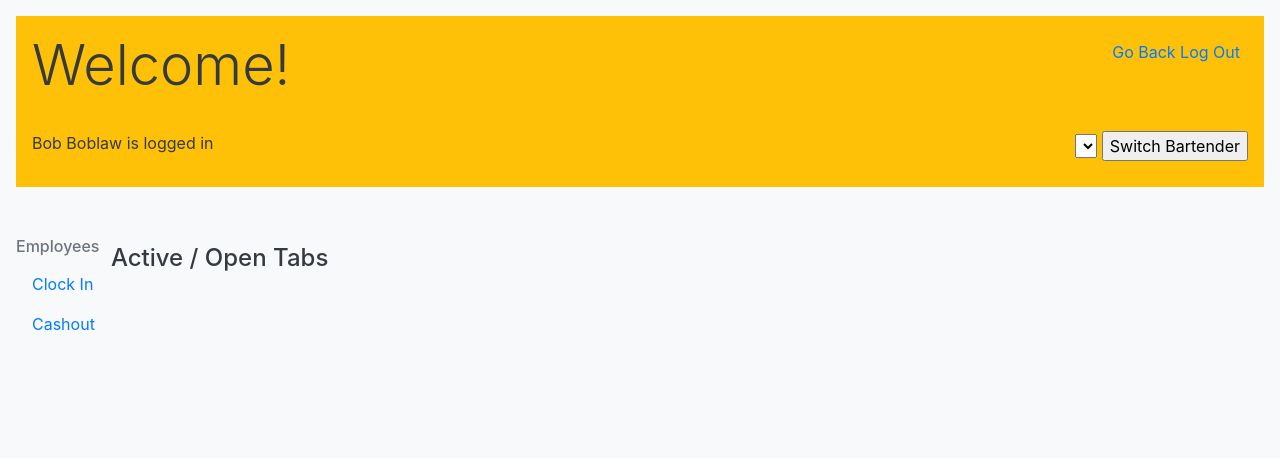
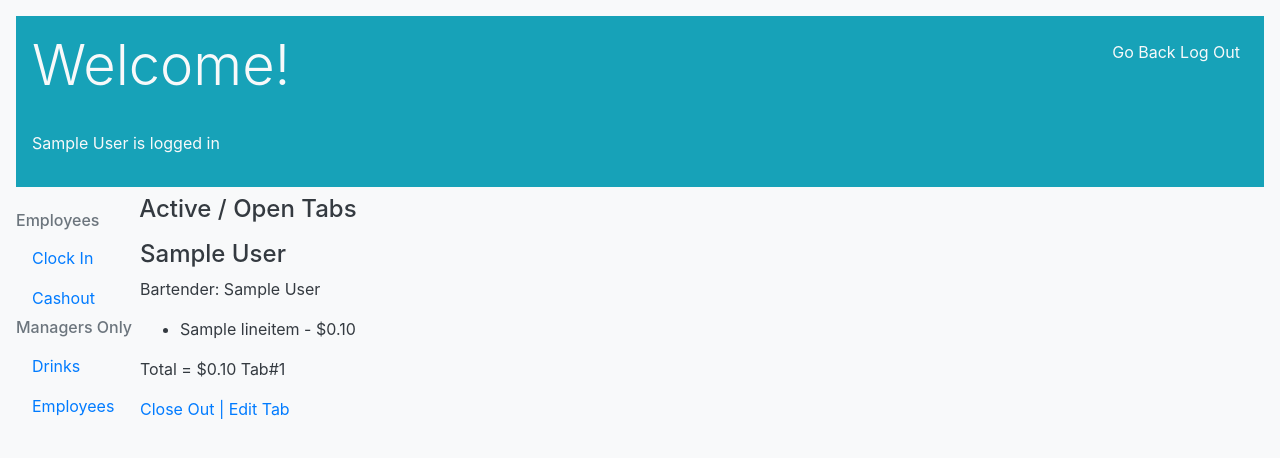
Before and after one commit to rebeccascottweiss/python_project_week, a Django app: template bar_app/templates/dashboard.html in a window 1280 px wide. Shown: the top 458 px of the page. Run offline with Django 3.2, Linux system fonts and the light colour scheme; the template is opened without the code that fills it: values that come from a table or form of the project are taken from there, others are empty; data comes from the database, SQL or seed files in the repository; tables that the repository leaves empty hold one stand-in row (values such as "Sample post"); lists and menus that the app fills with data are empty; parts of the project's set-up code (start-up, migrations or seed data) failed here and were passed over; some libraries are stand-ins or nearby versions.

Commit message:
Last minute updates and payment reference
changed models from null to ""
got dashboard to display bartender name
redirect user when bar closes tab

```diff
--- a/bar_app/models.py
+++ b/bar_app/models.py
@@ -53,7 +53,7 @@ class Tab(models.Model):
     patron = models.ForeignKey(Patron, related_name='tabs', on_delete=models.CASCADE)
     bartender = models.ManyToManyField(Employee, related_name='open_tabs')
     drinks = models.ManyToManyField(Drink, related_name='patron_tabs')
-    payment_reference = models.CharField(max_length=500, null=True)
+    payment_reference = models.CharField(max_length=500, default = "")
     total = models.IntegerField(default=0)
     created_at = models.DateTimeField(auto_now_add=True)
     updated_at = models.DateTimeField(auto_now=True)
--- a/bar_app/templates/dashboard.html
+++ b/bar_app/templates/dashboard.html
@@ -22,14 +22,16 @@
 </head>
 
 <body class="p-3 mb-2 bg-light text-dark">
-    <header class="p-3 mb-2 bg-warning text-dark">
+    <header class="p-3 mb-2 bg-info text-light">
         <div class="d-flex justify-content-between">
             <h1 class="display-4">Welcome!</h1>
-            <div class="p-2 text-light"><a href="/bar/dashboard">Go Back</a>
-                <a href="/bar/logout">Log Out</a></div>
+            <div class="p-2 text-light">
+                <a href="/bar/dashboard"class="text-light">Go Back</a>
+                <a href="/bar/logout" class="text-light">Log Out</a></div>
         </div><br>
         <div class="d-flex justify-content-between">
-            <p class="text-dark">{{bartender.name}} is logged in</p>
+            <p class="text-light">{{bartender.name}} is logged in</p>
+            {%if clock_count > 1 %}
             <form action="switch_employee" method="post">
                 {%csrf_token%}
                 <select name="employee" id="employee">
@@ -41,27 +43,14 @@
                 </select>
                 <input type="submit" value="Switch Bartender">
             </form>
+            {% endif %}
 
         </div>
     </header>
     <div class="d-inline-flex justify-content-center">
         <div class="sidebar-sticky pt-3">
             <ul class="nav flex-column">
-                <li class="nav-item"></li>
-                    {%if clock_count > 1 %}
-                    <form action="switch_employee" method="post">
-                        {%csrf_token%}
-                        <select name="employee" id="employee">
-                            {%for employee in all_employees%}
-                            {%if employee.id in clocked_in and employee.id != bartender.id%}
-                            <option value="{{employee.id}}">{{employee.name}}</option>
-                            {%endif%}
-                            {%endfor%}
-                        </select>
-                        <input type="submit" value="Switch Bartender">
-                    </form>
-                    {% endif %}
-                </li><br>
+                <li class="nav-item">
                 <h6 class='text-muted'>Employees</h6>
                 <li class="nav-item"><a href="/bar" class="nav-link active">Clock In</a> </li>
                 <li class="nav-item"><a href="/bar/cashout" class="nav-link active">Cashout</a></li>
@@ -77,23 +66,22 @@
         </div>
         <div class="d-flex flex-column justify-content-center">
             <h4 class="d-flex justify-content-center">Active / Open Tabs</h4>
-            <div class="d-flex flex-row bd-highlight mb-3">
+            <div class="d-flex flex-wrap flex-row bd-highlight mb-3">
                 {% if bartender.is_manager %}
                 {%for tab in all_tabs%}
                 <div class="p-2 bd-highlight">
-                    <h4>#{{tab.id}} - {{tab.patron.first_name}} {{tab.patron.last_name}}</h4>
-                    <p>Bartender: {{tab.bartender.name}}</p>
+                    <h4>{{tab.patron.first_name}} {{tab.patron.last_name}}</h4>
+                    <p>Bartender: {{tab.bartender.first.name}}</p>
                     <ul>
                         {%for drink in tab.line_items.all%}
                         <li>{{drink.name}} - ${{drink.cost|div:100|floatformat:2}}</li>
                         {%endfor%}
                     </ul>
-                    <p>Total = ${{tab.total|div:100|floatformat:2}}</p>
-                    <a href="close_out/{{tab.id}}" class="button">Close Out |</a><a href="edit/{{tab.id}}"> Edit Tab</a>
+                    <p>Total = ${{tab.total|div:100|floatformat:2}} Tab#{{tab.id}} </p>
+                    <a href="close_out/{{tab.id}}" class="button"> Close Out |</a><a href="edit/{{tab.id}}"> Edit Tab</a>
                 </div>
                 {%endfor%}
                 {%else%}
-
                 {%for tab in all_tabs%}
                 {%if tab.id in new_tabs%}
                 <div class="p-2 bd-highlight">
@@ -111,7 +99,7 @@
                         {%endfor%}
                     </ul>
                     <p>Total = ${{tab.total|div:100|floatformat:2}}</p>
-                    <a href="close_out/{{tab.id}}" class="button"> Close Out |</a><a href="drop/{{tab.id}}">Drop Tab |</a><a href="edit/{{tab.id}}"> Add Drink</a></li>
+                    <a href="close_out/{{tab.id}}" class="button"> Close Out |</a><a href="drop/{{tab.id}}"> Drop Tab |</a><a href="edit/{{tab.id}}"> Add Drink</a></li>
                 </div>
                 {%endfor%}
             </div>
--- a/patron_app/templates/patron_tab_receipt.html
+++ b/patron_app/templates/patron_tab_receipt.html
@@ -23,8 +23,6 @@
 <body class="p-3 mb-2 bg-light text-dark">
     <div class="d-flex justify-content-center">
         <h1 class="display-6">Hello {{patron.first_name}}!</h1><br><br><br>
-
-
     </div>
     <h4 class="text-center">Your payment for ${{patron.tabs.last.total|div:100|floatformat:2}} has processed</h4>
     <h4 class="text-center">Thank you!</h4><br>
--- a/patron_app/views.py
+++ b/patron_app/views.py
@@ -122,6 +122,8 @@ def patron_tab(request):
     patron = Patron.objects.get(id=request.session['patron_id'])
     # make a total in session to allow for better transfer of data on the backend?
     current_tab = patron.tabs.last()
+    if len(current_tab.payment_reference) > 0:
+        return redirect("/pay_tab")
     context = {
         'patron': patron,
         'current_tab': current_tab,
```
Also changed, not shown: bar_app/templates/tabs.html (+10 -23 lines), patron_app/templates/patron_tip.html (+5 -4 lines).
